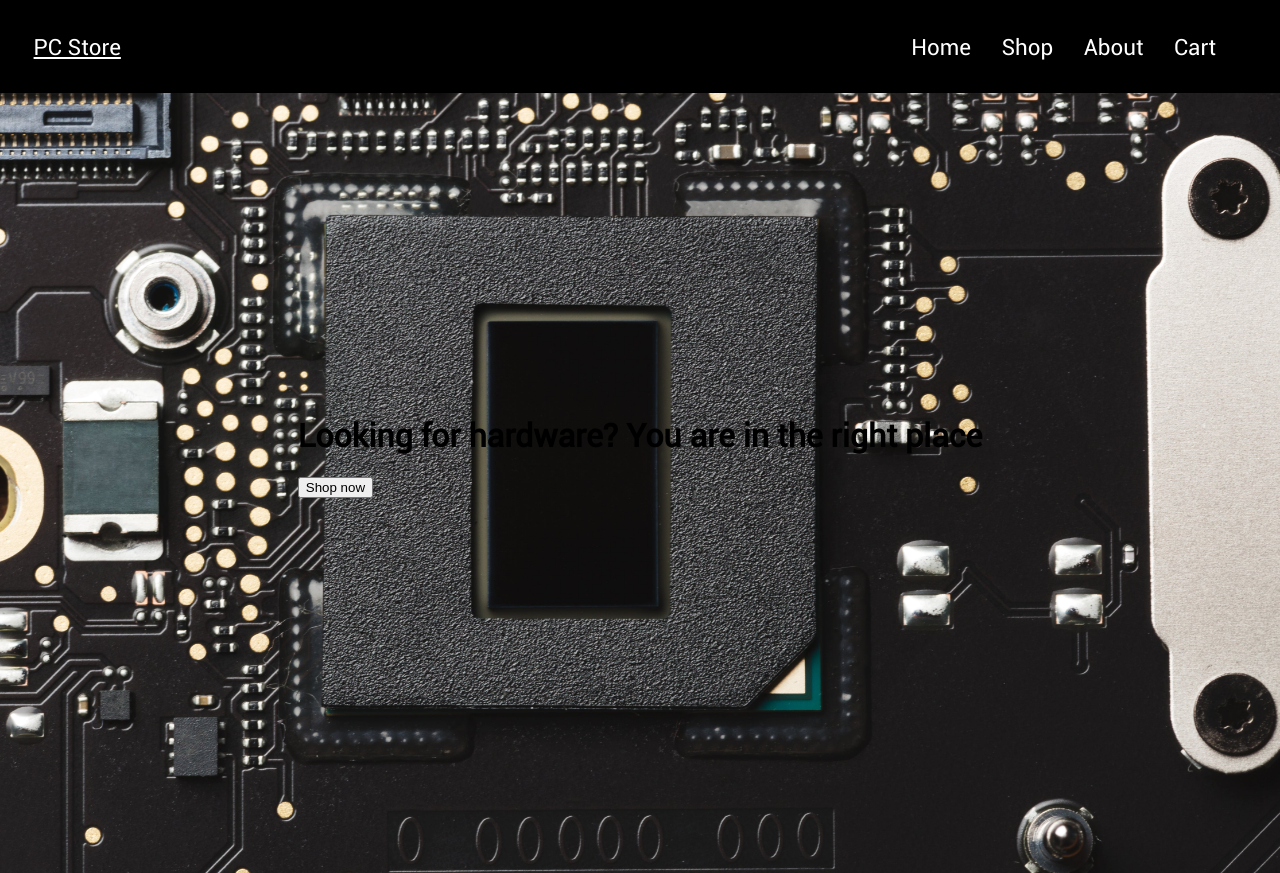
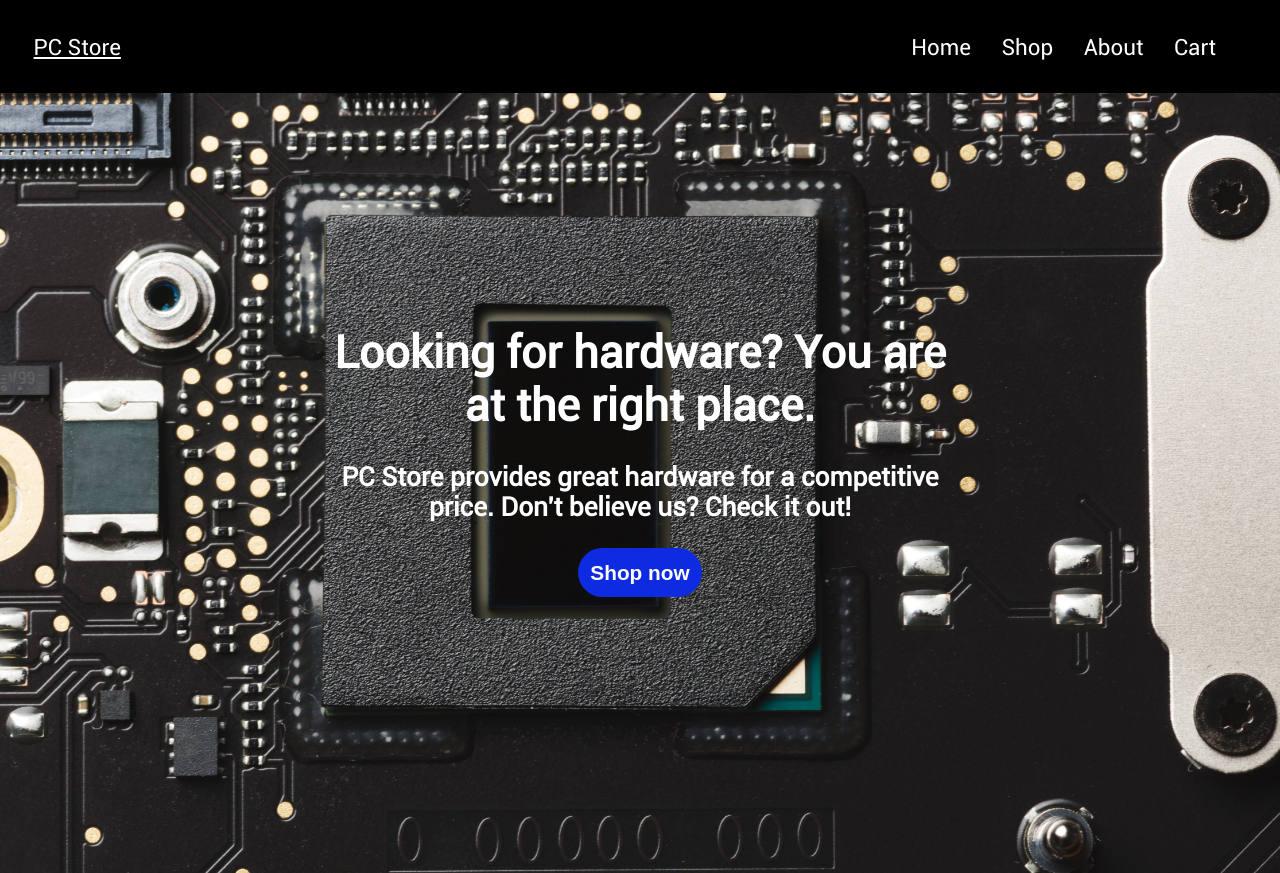
Before and after one commit to juan-est145/Odin-Project_Shopping_Cart, a React (Vite) app: page / in a window 1280 px wide. Built offline with nearby package versions, Linux system fonts and the light colour scheme.

Commit message:
Basic's of home page is done

```diff
--- a/src/components/homePage.jsx
+++ b/src/components/homePage.jsx
@@ -19,10 +19,11 @@ export function MainImage() {
 	return (
 		<main>
 			<img src={motherBoardImage} alt="An image of a mother board" className="mainPhoto" />
-			<div className="welcomeMessage">
-				<h1>Looking for hardware? You are in the right place</h1>
-				<button>Shop now</button>
-			</div>
+				<div className="homeText">
+					<h1>Looking for hardware? You are at the right place.</h1>
+					<h3>PC Store provides great hardware for a competitive price. Don&apos;t believe us? Check it out!</h3>
+				</div>
+				<button className="shopBtn">Shop now</button>
 		</main>
 	)
 }
--- a/src/styles/homePage.css
+++ b/src/styles/homePage.css
@@ -45,9 +45,12 @@ header>a {
 
 main {
 	display: flex;
+	flex-direction: column;
 	flex-grow: 1;
+	text-align: center;
 	justify-content: center;
 	align-items: center;
+	color: white;
 }
 
 .mainPhoto {
@@ -58,6 +61,24 @@ main {
 	z-index: -1;
 }
 
-.welcomeMessage {
+.homeText {
+	max-width: 50ch;
+	font-size: 1.4rem;
+}
 
+.shopBtn {
+	--btn-color: rgb(15, 43, 226);
+	--btn-hover: rgb(10, 27, 143);
+	font-size: 1.3rem;
+	font-weight: bold;
+	padding: 0.6em;
+	border-radius: 1.4em;
+	border: none;
+	cursor: pointer;
+	background-color: var(--btn-color);
+	color: white;
 }
+
+.shopBtn:hover {
+	background-color: var(--btn-hover);
+}
```
